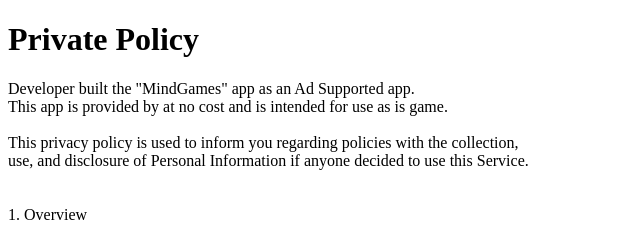
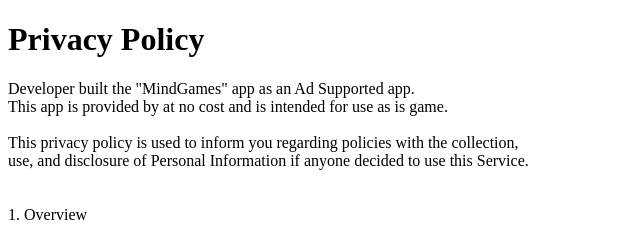
Before and after one commit to rudenkoRD/rudenkoRD.github.io, a plain HTML site: page MindGames/index.html in a window 1280 px wide. Shown: the top 240 px of the page, 0-640 px from the left. Drawn offline with Linux system fonts and the light colour scheme.

Commit message:
Update index.html

```diff
--- a/MindGames/index.html
+++ b/MindGames/index.html
@@ -1,11 +1,11 @@
  <!DOCTYPE html>
 <html>
 <head>
-<title>Page Title</title>
+<title>Mind Games Privacy Policy</title>
 </head>
 <body>
 
-<h1>Private Policy</h1>
+<h1>Privacy Policy</h1>
 <p>
 Developer built the "MindGames" app as an Ad Supported app. <br>
 This app is provided by at no cost and is intended for use as is game.<br>
```
